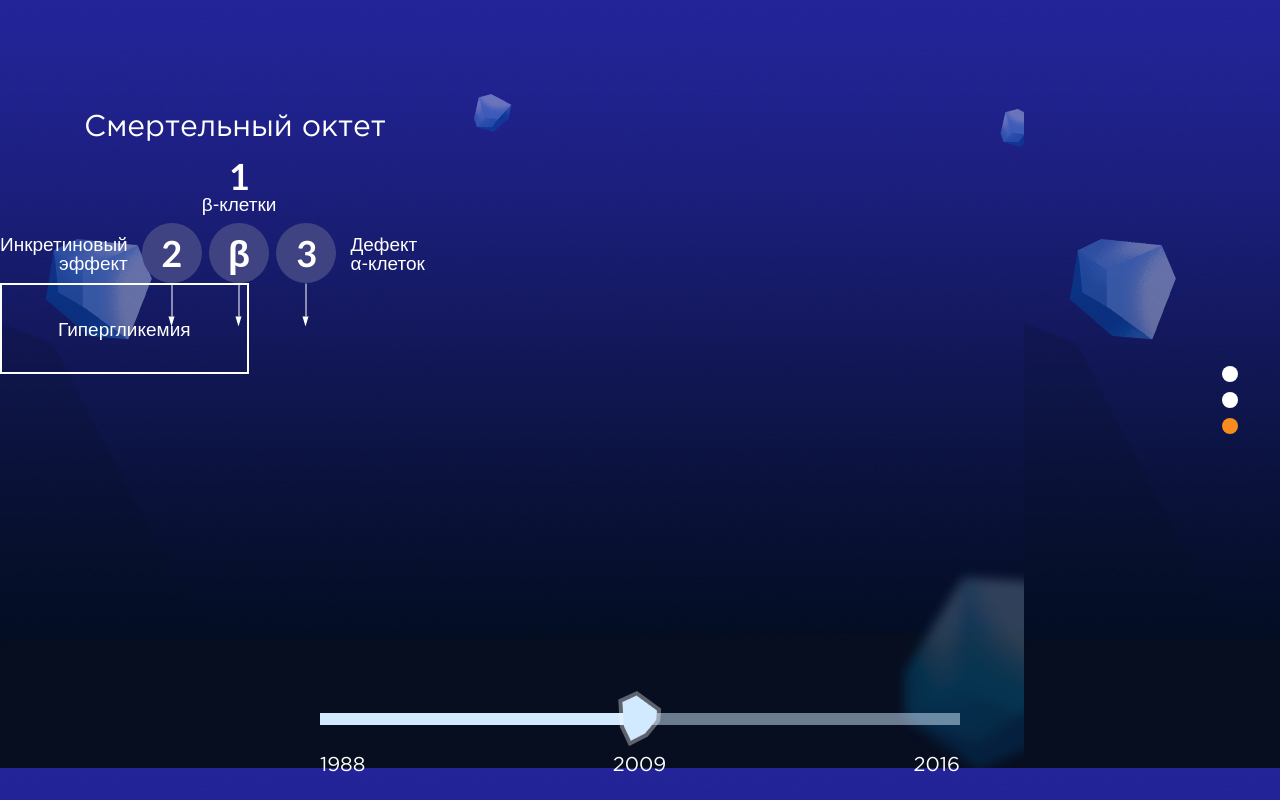
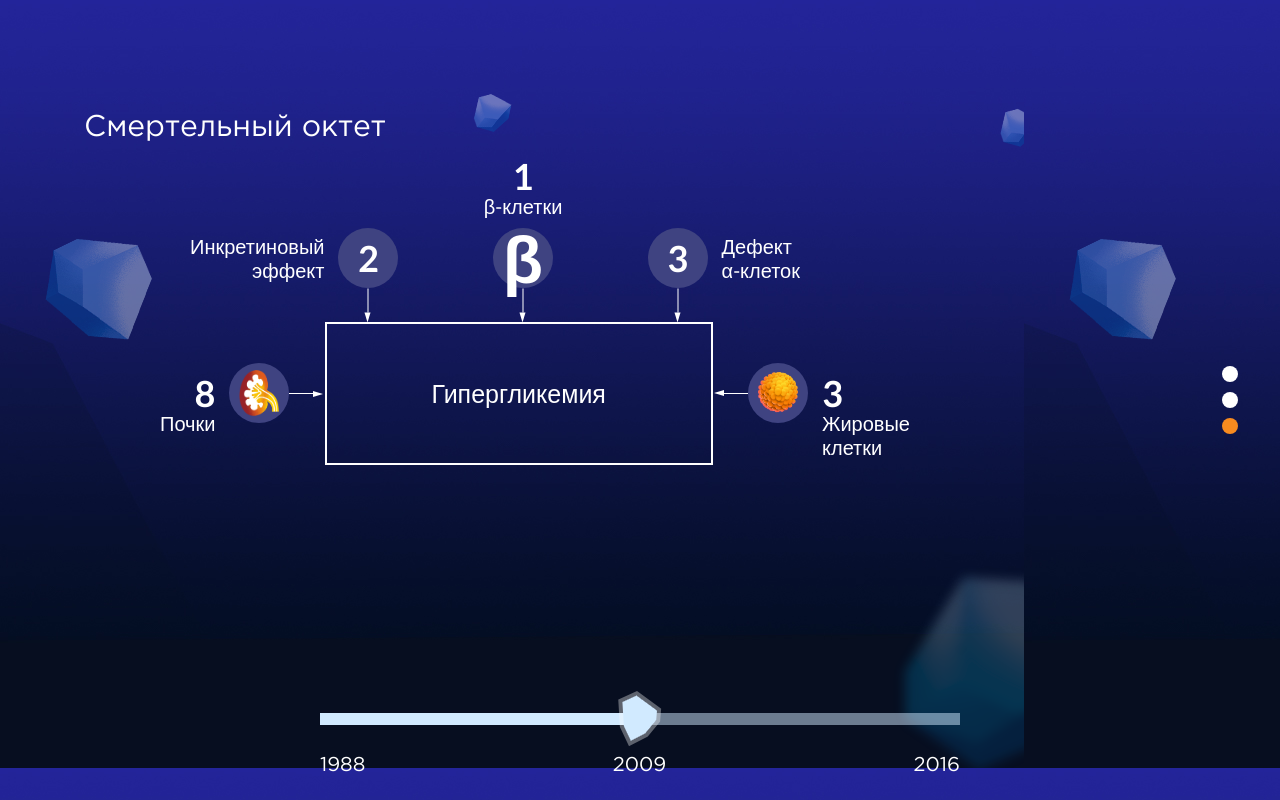
Before and after one commit to HungryOwl/therapy, a React app: page / in a window 1280 px wide. Built offline with nearby package versions, Linux system fonts and the light colour scheme.

Commit message:
Пошаманили с переменными и отцентрировали корректно звенья в центоральной строке октета

```diff
--- a/src/components/ChainLink/ChainLink.js
+++ b/src/components/ChainLink/ChainLink.js
@@ -52,7 +52,7 @@ class ChainLink extends Component {
                 <div className={boxClasses}>
                     <div className='chainLink__image'>
                         {this.props.symbol && <span className='chainLink__symbol'>{this.props.symbol}</span>}
-                        {this.renderArrows(this.props.arrows)}
+                        {this.props.arrows && this.renderArrows(this.props.arrows)}
                     </div>
 
                     <div className={contentClasses}>
--- a/src/components/Slide/Pathogenesis1998.js
+++ b/src/components/Slide/Pathogenesis1998.js
@@ -56,7 +56,7 @@ const chainLinks = [
         contentAlign: 'center',
         text: 'β-клетки',
         index: 1,
-        modificators: 'symbol',
+        modificators: 'symbolβ',
         symbol: 'β'
     },
     {
--- a/src/components/Slide/Pathogenesis2009.js
+++ b/src/components/Slide/Pathogenesis2009.js
@@ -1,27 +1,38 @@
 import React, { Component } from 'react';
 import ChainLink from "../ChainLink/ChainLink";
-
-
 
 const arrows = [
     [
         {
-            length: 33,
+            length: 24,
             deg: 90,
             shiftX: 30
         }
     ],
     [
         {
-            length: 33,
+            length: 24,
             deg: 90,
             shiftX: 30
         }
     ],
     [
         {
-            length: 33,
+            length: 24,
             deg: 90,
+            shiftX: 30
+        }
+    ],
+    [
+        {
+            length: 24,
+            shiftX: 30
+        }
+    ],
+    [
+        {
+            length: 24,
+            deg: 180,
             shiftX: 30
         }
     ]
@@ -42,7 +53,7 @@ const chainLinks = [
         contentAlign: 'center',
         text: 'β-клетки',
         index: 1,
-        modificators: 'symbol small',
+        modificators: 'symbolβ small',
         symbol: 'β'
     },
     {
@@ -51,6 +62,24 @@ const chainLinks = [
         innerText: 'Дефект <br> α-клеток',
         modificators: 'small',
         symbol: 3
+    },
+    {
+        layout: 'row-reverse',
+        align: 'start',
+        contentLayout: 'column',
+        contentAlign: 'end',
+        text: 'Почки',
+        modificators: 'kidneys small',
+        index: 8
+    },
+    {
+        layout: 'row',
+        align: 'start',
+        contentLayout: 'column',
+        contentAlign: 'start',
+        innerText: 'Жировые <br> клетки',
+        modificators: 'lipid small',
+        index: 3
     }
 ];
 
@@ -65,20 +94,19 @@ class Pathogenesis2009 extends Component {
     }
 
     render() {
-
-        console.log(chainLinks[0]);
-
         return [
             <h3 className='slide__title'>Смертельный октет</h3>,
             <article className='hyperglycemia hyperglycemia--octet'>
-                <div className='hyperglycemia__row flex-align-end'>
+                <div className='hyperglycemia__row flex-jalign-between flex-align-end'>
                     <ChainLink {...chainLinks[0]}/>
                     <ChainLink {...chainLinks[1]}/>
                     <ChainLink {...chainLinks[2]}/>
                 </div>
 
-                <div className='hyperglycemia__row flex-jalign-between flex-align-end'>
+                <div className='hyperglycemia__row flex-jalign-between flex-align-start'>
+                    <ChainLink {...chainLinks[3]}/>
                     <div className='hyperglycemia__text'>Гипергликемия</div>
+                    <ChainLink {...chainLinks[4]}/>
                 </div>
                 <div className='hyperglycemia__row flex-jalign-between flex-align-end'>
 
--- /dev/null
+++ b/src/styles/components/chainLink/__.styl
@@ -0,0 +1 @@
+@import "chainLink__globals.styl"
--- a/src/styles/components/chainLink.styl
+++ b/src/styles/components/chainLink/chainLink.styl
@@ -1,8 +1,4 @@
-chainLinkSize = 84px;
-chainLinkOffset = - chainLinkSize / 2;
-
-smallChainLinkSize = 60px;
-smallChainLinkOffset = - smallChainLinkSize / 2;
+@import "../chainLink/chainLink__globals.styl"
 
 .chainLink
   display: inline-block;
@@ -49,29 +45,62 @@ smallChainLinkOffset = - smallChainLinkSize / 2;
     background-position: center;
 
   &--musle &__image::after
-    background-image: url("../../assets/images/musle.png");
+    background-image: url("../../../assets/images/musle.png");
     background-size: 95%;
     transform: rotate(-30deg);
 
   &--liver &__image::after
-    background-image: url("../../assets/images/liver.png");
+    background-image: url("../../../assets/images/liver.png");
     background-size: 60px auto;
 
-  &--symbol &__content.flex-column
-    padding-bottom: 10px;
+  &--kidneys &__image::after
+    background-image: url("../../../assets/images/kidneys.png");
+    background-size: 60px auto;
+
+  &--small&--musle &__image::after
+    background-image: url("../../../assets/images/musle.png");
+    background-size: 95%;
+    transform: rotate(-30deg);
+
+  &--small&--liver &__image::after
+    background-image: url("../../../assets/images/liver.png");
+    background-size: 44px auto;
+
+  &--small&--kidneys &__image::after
+    background-image: url("../../../assets/images/kidneys.png");
+    background-size: 40px auto;
+
+  &--small&--lipid &__image::after
+    background-image: url("../../../assets/images/lipid.png");
+    background-size: 40px auto;
 
   &__content
     display: flex;
     font-family: "Lato", sans-serif;
 
-  &__content.flex-column
+  &__box.flex-column &__content.flex-column
+    padding-top: 20px;
+
+  &__box.flex-column-reverse &__content.flex-column
     padding-bottom: 20px;
 
   &__content.flex-column-reverse
     padding-top: 15px;
 
+  &__box.flex-row &__content
+    padding-left: 14px;
+
+  &__box.flex-row-reverse &__content
+    padding-right: 14px;
+
+  &__box.flex-align-start &__content
+    padding-top: contentOffsetY
+
+  &&--symbolβ &__content.flex-column
+    padding-bottom: 10px;
+
   &__index
-    font-size: 36px;
+    font-size: indexFontSize;
     line-height: @font-size;
     font-weight: 600;
 
@@ -80,14 +109,11 @@ smallChainLinkOffset = - smallChainLinkSize / 2;
     font-size: 22px;
 
   &--small &__text
-    font-size: 19px;
-
-  &__box.flex-row &__text
-    padding-left: 14px;
+    font-size: 20px;
+    line-height: 24px;
 
   &__box.flex-row-reverse &__text
     text-align: right;
-    padding-right: 14px;
 
   &__symbol
     display: block;
@@ -103,3 +129,6 @@ smallChainLinkOffset = - smallChainLinkSize / 2;
   &--small &__symbol
     font-size: 36px;
     line-height: smallChainLinkSize;
+
+  &--symbolβ &__symbol
+    font-size: 66px;
--- /dev/null
+++ b/src/styles/components/chainLink/chainLink__globals.styl
@@ -0,0 +1,13 @@
+@import "../hyperglycemia/__.styl"
+
+chainLinkSize = 84px;
+chainLinkOffset = - chainLinkSize / 2;
+
+smallChainLinkSize = 60px;
+smallChainLinkOffset = - smallChainLinkSize / 2;
+
+indexFontSize = 36px;
+indexlineHeight = indexFontSize;
+contentOffsetY = (smallChainLinkSize / 2) - (indexlineHeight / 2);
+
+smallChainLinkOffsetY = (octetTextHeight / 2) - (smallChainLinkSize / 2)
--- a/src/styles/components/hyperglycemia.styl
+++ /dev/null
@@ -1,23 +0,0 @@
-.hyperglycemia
-  &--ternary
-    width: 580px;
-    margin-left: 243px;
-    margin-top: 50px;
-    height: 350px;
-
-  &__row
-    display: flex;
-
-  &--ternary &__row
-    padding-bottom: 4px;
-
-  &--ternary &__row + &__row .chainLink
-    padding-bottom: 10px;
-
-  &__text
-    padding: 34px 56px;
-    font-family: "Lato", sans-serif;
-    font-weight: 500;
-    font-size: 19px;
-    line-height: 19px;
-    border: 2px solid white;
--- /dev/null
+++ b/src/styles/components/hyperglycemia/__.styl
@@ -0,0 +1 @@
+@import 'hyperglycemia__globals';
--- /dev/null
+++ b/src/styles/components/hyperglycemia/hyperglycemia.styl
@@ -0,0 +1,48 @@
+@import './hyperglycemia__globals.styl'
+@import '../chainLink/__.styl'
+
+.hyperglycemia
+  &--ternary
+    width: 580px;
+    margin-left: 243px;
+    margin-top: 50px;
+    height: 350px;
+
+  &--octet
+    width: 750px;
+    margin-left: 160px;
+
+  &__row
+    display: flex;
+
+  &--ternary &__row
+    padding-bottom: 4px;
+
+  &--octet &__row
+    padding-bottom: 34px;
+
+  &--octet &__row:first-child
+    padding-left: 30px;
+    padding-right: 110px;
+
+  &--ternary &__row + &__row .chainLink
+    padding-bottom: 10px;
+
+  &--octet &__row.flex-align-start .chainLink
+    margin-top: smallChainLinkOffsetY
+
+  &__text
+    font-family: "Lato", sans-serif;
+    font-weight: 500;
+    border: textBorderSize solid white;
+
+  &--ternary &__text
+    padding: 34px 56px;
+    font-size: 19px;
+    line-height: @font-size;
+
+  &--octet &__text
+    padding-left: 105px;
+    padding-right: 105px
+    font-size: 25px;
+    line-height: octetTextLineHeight;
--- /dev/null
+++ b/src/styles/components/hyperglycemia/hyperglycemia__globals.styl
@@ -0,0 +1,3 @@
+octetTextLineHeight = 139px;
+textBorderSize = 2px;
+octetTextHeight = octetTextLineHeight + textBorderSize;
--- a/src/styles/main.styl
+++ b/src/styles/main.styl
@@ -9,8 +9,8 @@
 @import './components/bulb.styl';
 @import './components/bulbGroup.styl';
 @import './components/arrow.styl';
-@import './components/chainLink.styl';
-@import './components/hyperglycemia.styl';
+@import './components/chainLink/chainLink.styl';
+@import './components/hyperglycemia/hyperglycemia.styl';
 
 html,
 body,
```
